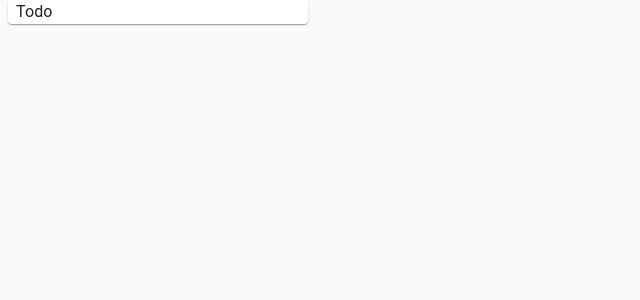
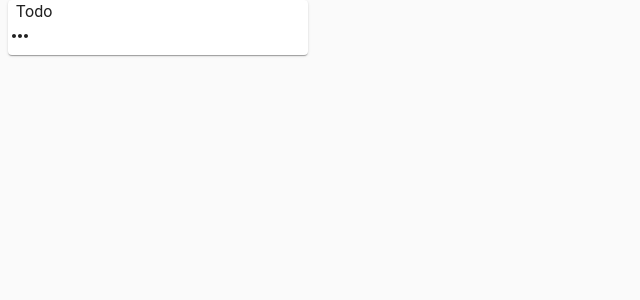
Before and after one commit to AlbertCos/Reto3, a React (Create React App) app: page / in a window 1280 px wide. Shown: the top 300 px of the page, without its empty margins (0-640 px from the left). Built offline with nearby package versions, Linux system fonts and the light colour scheme.

Commit message:
Installed @material-ui/icon package and imported icon

```diff
--- a/package.json
+++ b/package.json
@@ -4,6 +4,7 @@
   "private": true,
   "dependencies": {
     "@material-ui/core": "^4.11.3",
+    "@material-ui/icons": "^4.11.2",
     "@testing-library/jest-dom": "^5.11.9",
     "@testing-library/react": "^11.2.5",
     "@testing-library/user-event": "^12.7.0",
--- a/src/components/Title.js
+++ b/src/components/Title.js
@@ -1,6 +1,7 @@
 import { Typography,InputBase } from '@material-ui/core';
 import React,{useState} from 'react';
 import {makeStyles} from '@material-ui/core/styles';
+import MoreHorizIcon from '@material-ui/icons/MoreHoriz';
 
 const useStyle = makeStyles((theme)=>({
     root:{
@@ -27,6 +28,7 @@ export default function Title() {
              <Typography onClick={()=>setOpen(!open)} className={classes.editableTitle}>
                 Todo
              </Typography>
+             <MoreHorizIcon />
              </div>
             )}
         </div>
```
Also changed, not shown: 1 other file (tests, documents, lock files or other folders).
